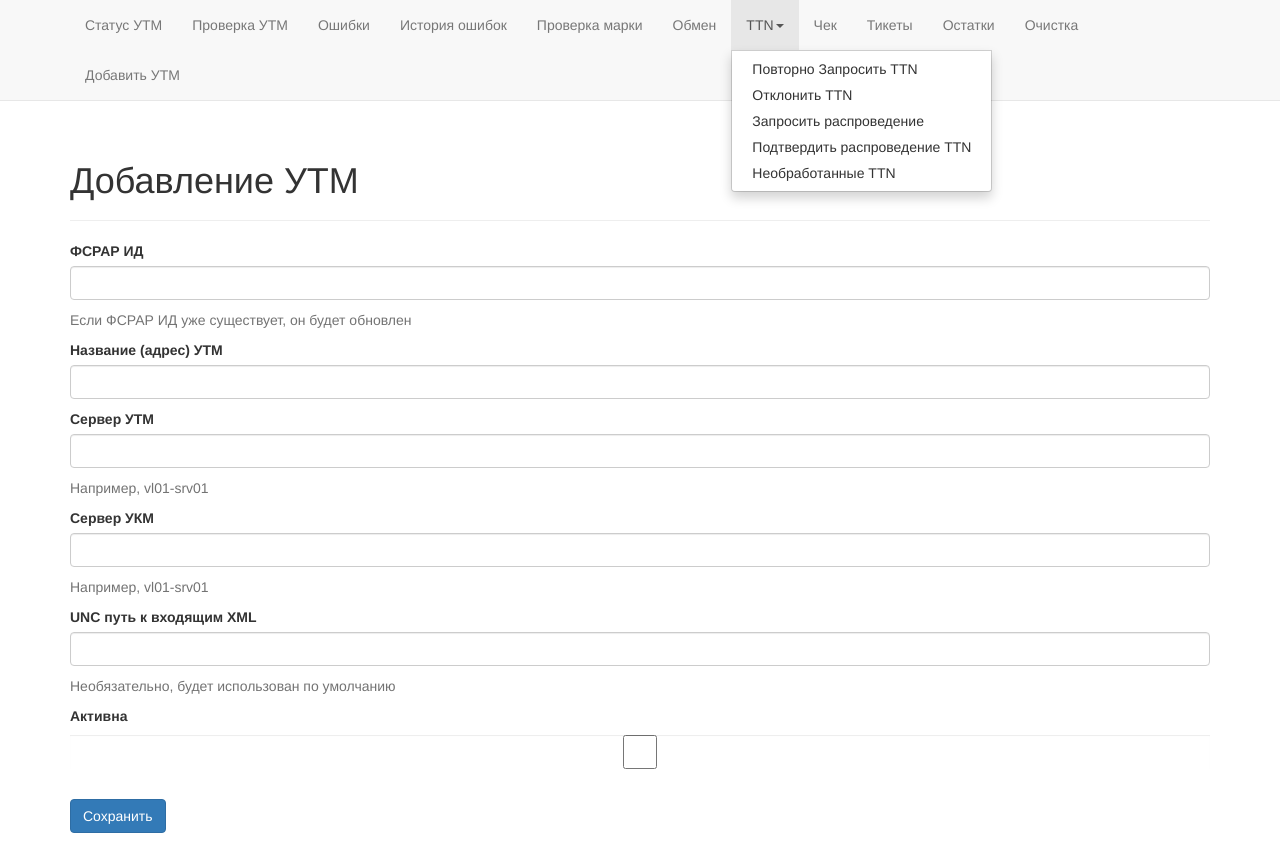
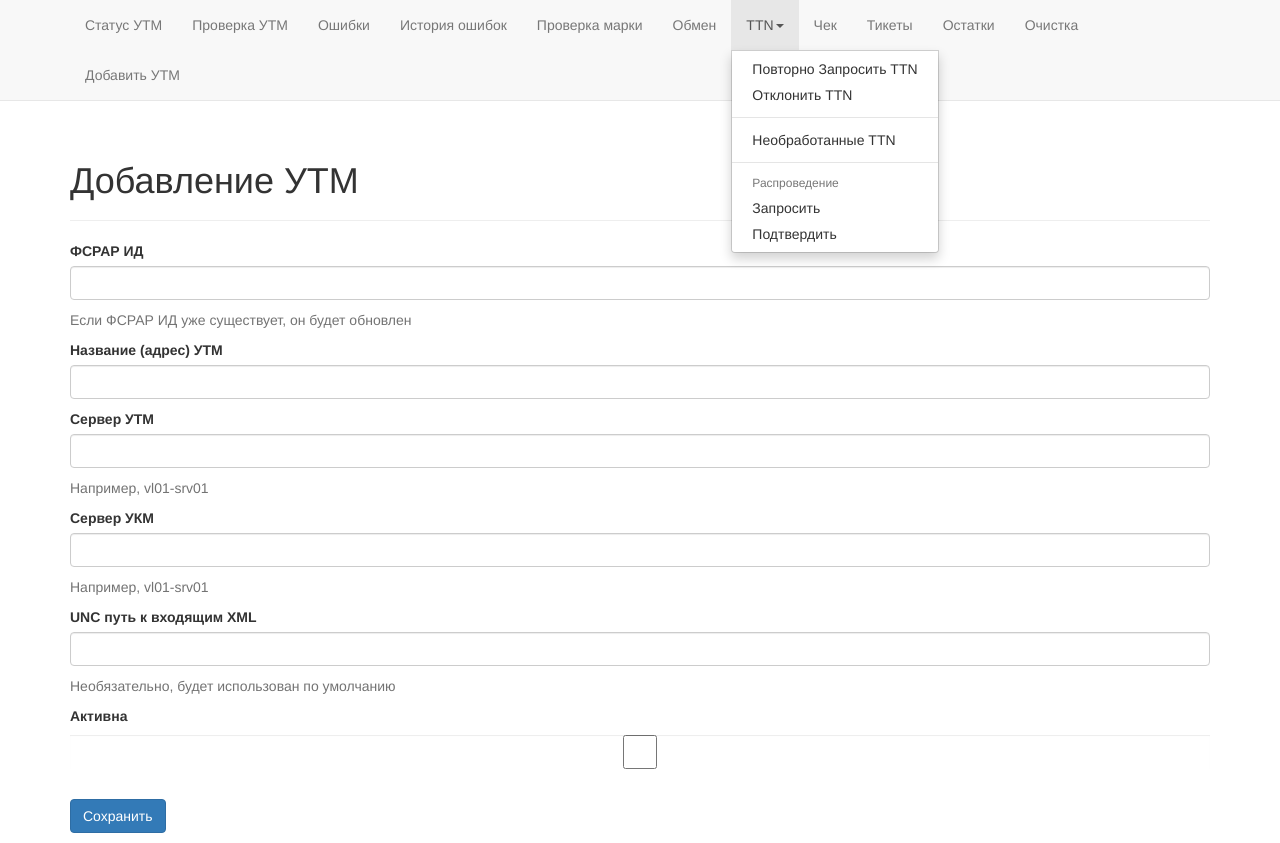
Before and after one commit to lamak/utmr, a Flask app: page /add_utm in a window 1280 px wide, after a click on "TTN". Run offline with Flask 2, Linux system fonts and the light colour scheme; some libraries are stand-ins or nearby versions.

Commit message:
rearranged / nested menu

```diff
--- a/templates/menu.html
+++ b/templates/menu.html
@@ -15,9 +15,13 @@
                     <ul class="dropdown-menu">
                         <li><a href="{{ url_for('ttn') }}">Повторно Запросить TTN</a></li>
                         <li><a href="{{ url_for('reject') }}">Отклонить TTN</a></li>
-                        <li><a href="{{ url_for('request_repeal') }}">Запросить распроведение</a></li>
-                        <li><a href="{{ url_for('confirm_repeal') }}">Подтвердить распроведение TTN</a></li>
+                        <li role="separator" class="divider"></li>
                         <li><a href="{{ url_for('check_nattn') }}">Необработанные TTN</a></li>
+                        <li role="separator" class="divider"></li>
+                        <li class="dropdown-header">Распроведение</li>
+                        <li><a href="{{ url_for('request_repeal') }}">Запросить</a></li>
+                        <li><a href="{{ url_for('confirm_repeal') }}">Подтвердить</a></li>
+
                     </ul>
                 </li>
 
```
